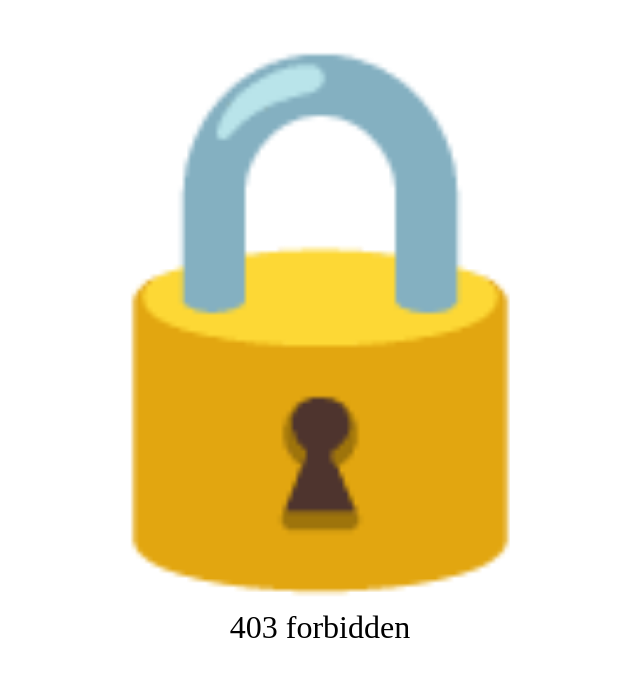
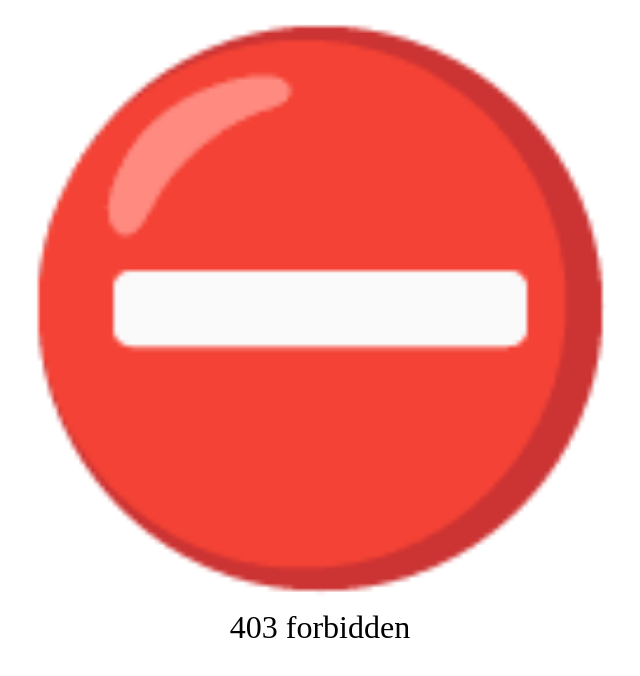
Before and after one commit to ArnaudBuchholz/rproxy, a website: page 403.html in a window 1280 px wide. Shown: the whole page, without its empty margins (320-960 px from the left). Drawn offline with Linux system fonts and the light colour scheme.

Commit message:
Better icon

```diff
--- a/403.html
+++ b/403.html
@@ -1,10 +1,10 @@
 <html>
   <head>
-    <title>403</title>
+    <title>&#9940;</title>
   </head>
   <body>
     <div style="text-align: center;">
-      <div style="font-size: 32rem;">&#128274;</div>
+      <div style="font-size: 32rem;">&#9940;</div>
       <div style="font-size: 2rem;">403 forbidden</div>
     </div>
   </body>
```
